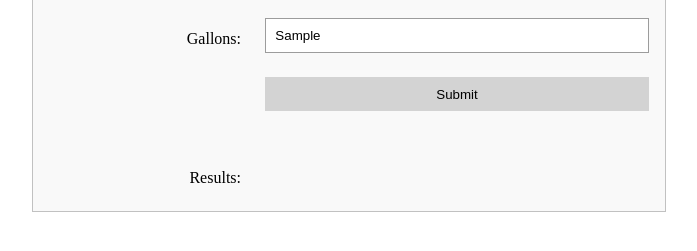
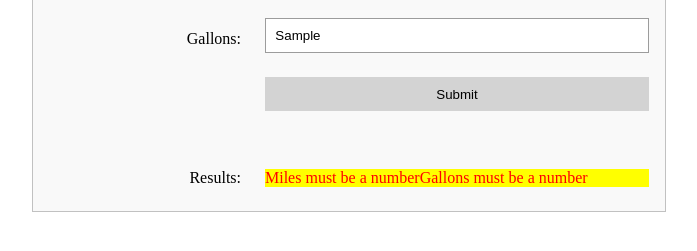
Before and after one commit to AtonPremis/CSC-2200, a plain HTML site: page Classwork/javaScript/septTwentyNinth/gridFormJS2.html in a window 1280 px wide. Both pictures are taken after typing "Sample", "Sample" into the empty fields and a click on the button "Submit". Shown: the part 135-386 px from the top of the page, without its empty margins (291-988 px from the left). Drawn offline with Linux system fonts and the light colour scheme.

Commit message:
javascript practice 3 9/29/2025

```diff
--- a/Classwork/javaScript/septTwentyNinth/gridFormJS2.html
+++ b/Classwork/javaScript/septTwentyNinth/gridFormJS2.html
@@ -42,6 +42,11 @@
             font-size: 25px;
             grid-column: 2 / 3;
         }
+
+        .error {
+            color: red;
+        }
+
         @media (min-width:  1000px) {
             form {
                 grid-template-columns: 200px 1fr;
--- a/Classwork/javaScript/septTwentyNinth/js/mpg.js
+++ b/Classwork/javaScript/septTwentyNinth/js/mpg.js
@@ -5,16 +5,20 @@ function calcMPG() {
     let errorString = "";
 
     if (isNaN(miles)) {
-        errorString = "Miles must be a number";
+        errorString = "<span style='color: red'>Miles must be a number</span>";
     }
 
     if (isNaN(gallons)) {
-        errorString += "Gallons must be a number";
+        errorString += "<span class='error'>Gallons must be a number</span>";
     }
 
     if (errorString == "") {
         let mpg = miles / gallons;
+        errorString = `MPG: ${mpg}`;
     }
+
+    let results = document.getElementById("results");
+    results.innerHTML = errorString;
 
     console.log(`Miles: ${miles}`);
     console.log(`Gallons: ${gallons}`);
```
